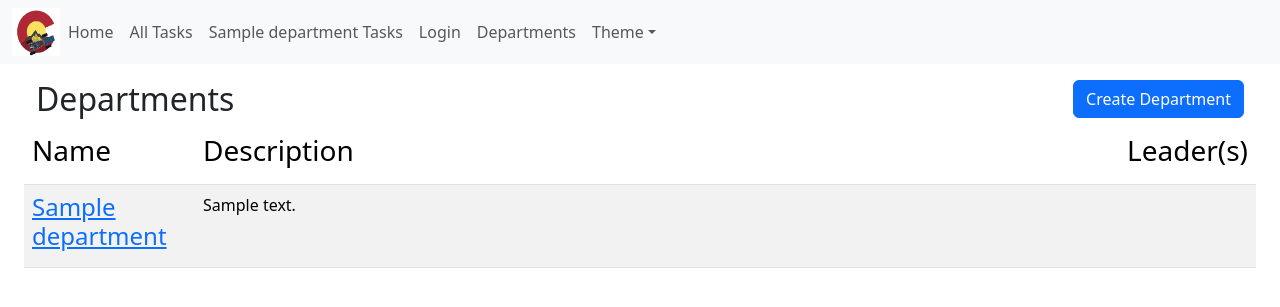
After one commit to mtulepkaliev/CS3300PROJ, a Django app: page /departments/ in a window 1280 px wide. The commit adds this page. Shown: the top 307 px of the page. Run offline with Django 4.2, Linux system fonts and the light colour scheme; tables that the repository leaves empty hold one stand-in row (values such as "Sample post"); some libraries are stand-ins or nearby versions.

Commit message:
Created department list view and ability to edit/delete deparmtents

```diff
--- a/task_tracker/models.py
+++ b/task_tracker/models.py
@@ -52,12 +52,20 @@ class Department(models.Model):
 
     #on creation, create a group for the department members and leaders
     def save(self,*args,**kwargs):
-        groupName = self.name + "Members"
-        leaderGroupName = self.name + "Leaders"
-        #create the groups
-        group = Group.objects.create(name=groupName)
-        leaderGroup = Group.objects.create(name=leaderGroupName)
-        super().save(self,*args,**kwargs)
+        #only run if the department is being created, not updated
+        if(not self.pk):
+            print("department does not yet exist")
+            groupName = self.name + "Members"
+            leaderGroupName = self.name + "Leaders"
+            #create the groups
+            group = Group.objects.create(name=groupName)
+            leaderGroup = Group.objects.create(name=leaderGroupName)
+
+            super().save(*args,**kwargs)
+        else:
+            kwargs['force_insert'] = False
+            kwargs['force_update'] = True
+            super().save(*args,**kwargs)
 
     #on deletion delete the associated groups
     def delete(self,*args,**kwargs):
--- a/task_tracker/templates/task_tracker/base_template.html
+++ b/task_tracker/templates/task_tracker/base_template.html
@@ -44,6 +44,10 @@
                 <a class="nav-link" href="{% url 'login' %}">Login</a>
               {% endif %}
             </li>
+            {% if department_list%}
+              <a class="nav-link" href="{% url 'department-list-view'%}">Departments</a>
+            </li>
+            {% endif %}
             <li class="nav-item dropdown">
               <a class="nav-link dropdown-toggle" href="#" role="button" data-bs-toggle="dropdown">Theme</a>
               <ul class="dropdown-menu bg-dark">
--- a/task_tracker/templates/task_tracker/department_detail.html
+++ b/task_tracker/templates/task_tracker/department_detail.html
@@ -5,6 +5,10 @@
       <li class="list-group-item border-0">
         <div class="mt-2 me-5">
           <h2 class="float-start">{{ department.name }} Department</h2>
+
+          <!-- delete and edit buttons-->
+          <a href="{% url 'department-delete-view' department.id %}" class="btn btn-danger float-end ms-3">Delete Department</a>
+          <a href="{% url 'department-update-view' department.id %}" class="btn btn-primary float-end ms-3">Edit Department</a>
         </div>
       </li>
 
--- /dev/null
+++ b/task_tracker/templates/task_tracker/department_list.html
@@ -0,0 +1,46 @@
+{% extends 'task_tracker/base_template.html' %}
+{% block content %}
+
+  <!-- header with create task button-->
+  <div class="container-fluid ">
+    <div class="mx-4 mt-3">
+      <h2 class="float-start ">Departments</h2>
+      <a class="btn btn-primary float-end" href="{% url 'department-create-view' %}">Create Department</a>
+    </div>
+  </div>
+
+  {% if 'wtf_department_solution_list' %}
+  <div class="container-fluid px-4">
+    <table class="table table-striped">
+
+      <!-- table headings-->
+      <thead>
+        <tr>
+          <th scope="col"><h3>Name</h3></th>
+          <th class="w-75" scope="col"><h3>Description</h3></th>
+          <th scope="col"><h3>Leader(s)</h3></th>
+        </tr>
+      </thead>
+      <tbody>
+        <!-- task loop-->
+        {% for department in wtf_department_solution_list %}
+          <tr>
+            <td>
+              <h4><a class="link-primary " href="{%url 'department-detail-view' department.id %}">{{ department.name }}</a></h4>
+            </td>
+            <td>
+              <p>{{ department.description }}</p>
+            </td>
+            <td>
+              <h5></h5>
+            </td>
+          </tr>
+        {% endfor %}
+      </tbody>
+    </table>
+
+  {% else %}
+    <h4 class="container-fluid float-start mx-4">No departments exist</h4>
+  {% endif %}
+</div>
+{% endblock %}
--- a/task_tracker/urls.py
+++ b/task_tracker/urls.py
@@ -20,6 +20,9 @@ path('departments/<int:pk>/',views.departmentDetailView.as_view(),name='departme
 path('students/register',views.registerPage,name='student-register-page'),
 path('departments/create/',views.departmentCreateView,name='department-create-view'),
 path('students/<int:pk>/',views.studentDetailView.as_view(),name='student-detail-view'),
+path('departments/',views.departmentListView.as_view(),name='department-list-view'),
+path('departments/delete/<int:pk>',views.departmentDeleteView,name='department-delete-view'),
+path('departments/update/<int:pk>',views.departmentUpdateView,name='department-update-view'),
 ]
 
 urlpatterns += [
--- a/task_tracker/views.py
+++ b/task_tracker/views.py
@@ -39,6 +39,17 @@ class departmentDetailView(generic.DetailView):
 
 class studentDetailView(generic.DetailView):
     model = Student
+
+class departmentListView(generic.ListView):
+    model = Department
+    template_name = 'task_tracker/department_list.html'
+    context_object_name = 'department_list'
+    def get_context_data(self, **kwargs: Any) -> dict[str, Any]:
+        context = super().get_context_data(**kwargs)
+        context['wtf_department_solution_list'] = Department.objects.all()
+        print(context['wtf_department_solution_list'])
+        return context
+
 
 @login_required(login_url='login')
 def taskCreateView(request,**kwargs):
@@ -91,6 +102,27 @@ def departmentCreateView(request,**kwargs):
         form = CreateDepartmentForm()
     return render(request,'task_tracker/department_form.html',{'form':form})
 
+@login_required(login_url='login')
+def departmentUpdateView(request,**kwargs):
+    department = Department.objects.get(id=kwargs['pk'])
+    if request.method == 'POST':
+        form = CreateDepartmentForm(request.POST,instance=department)
+        if form.is_valid():
+            form.save()
+            return redirect('department-detail-view',pk=kwargs['pk'])
+    else:
+        form = CreateDepartmentForm(instance=department)
+    return render(request,'task_tracker/department_form.html',{'form':form})
+
+@login_required(login_url='login')
+def departmentDeleteView(request,**kwargs):
+    department = Department.objects.get(id=kwargs['pk'])
+    if request.method == 'POST':
+        department.delete()
+        return redirect('department-list-view')
+    else:
+        return render(request,'task_tracker/department_confirm_delete.html',{'department':department})
+
 def registerPage(request):
 
     form = CreateStudentForm()
```
